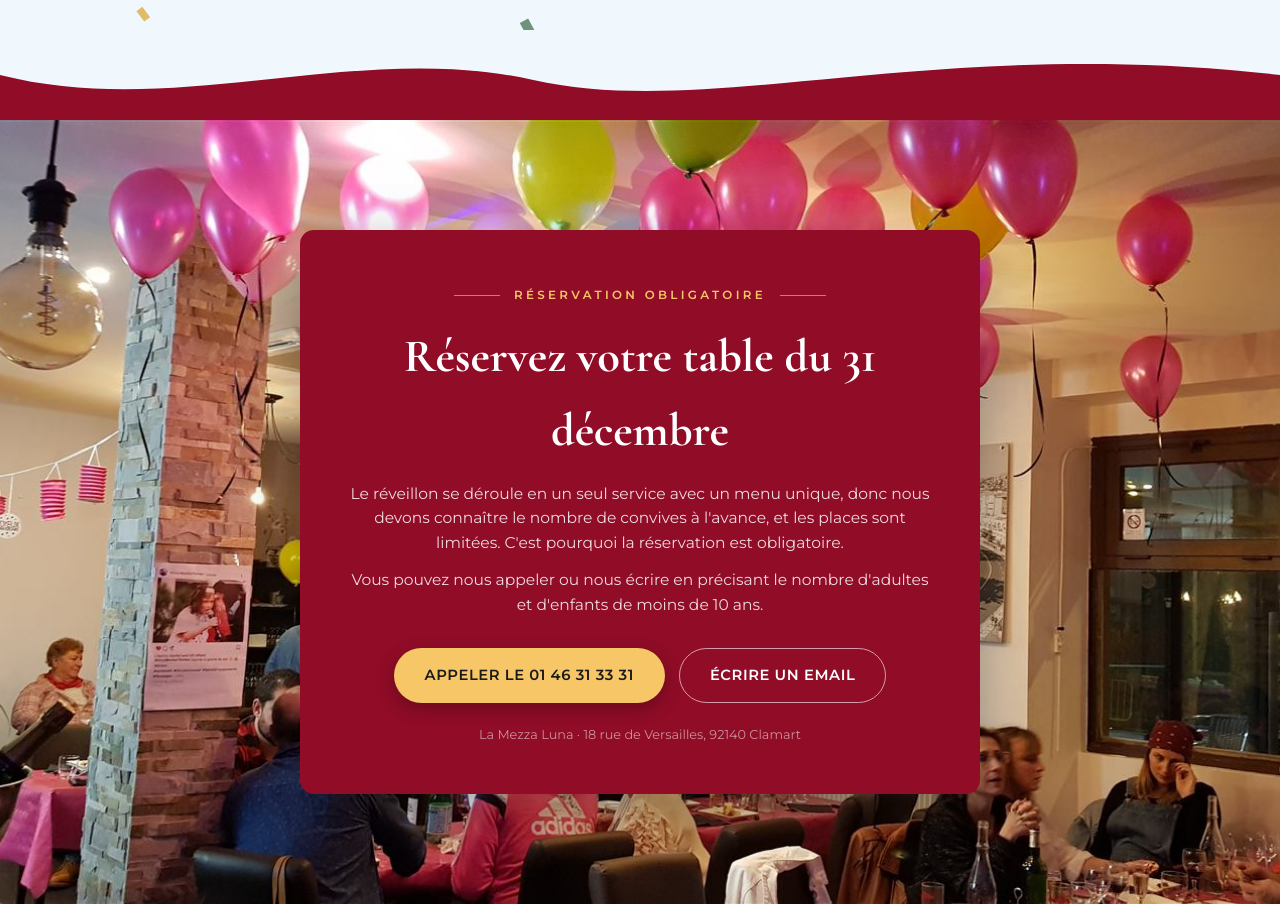
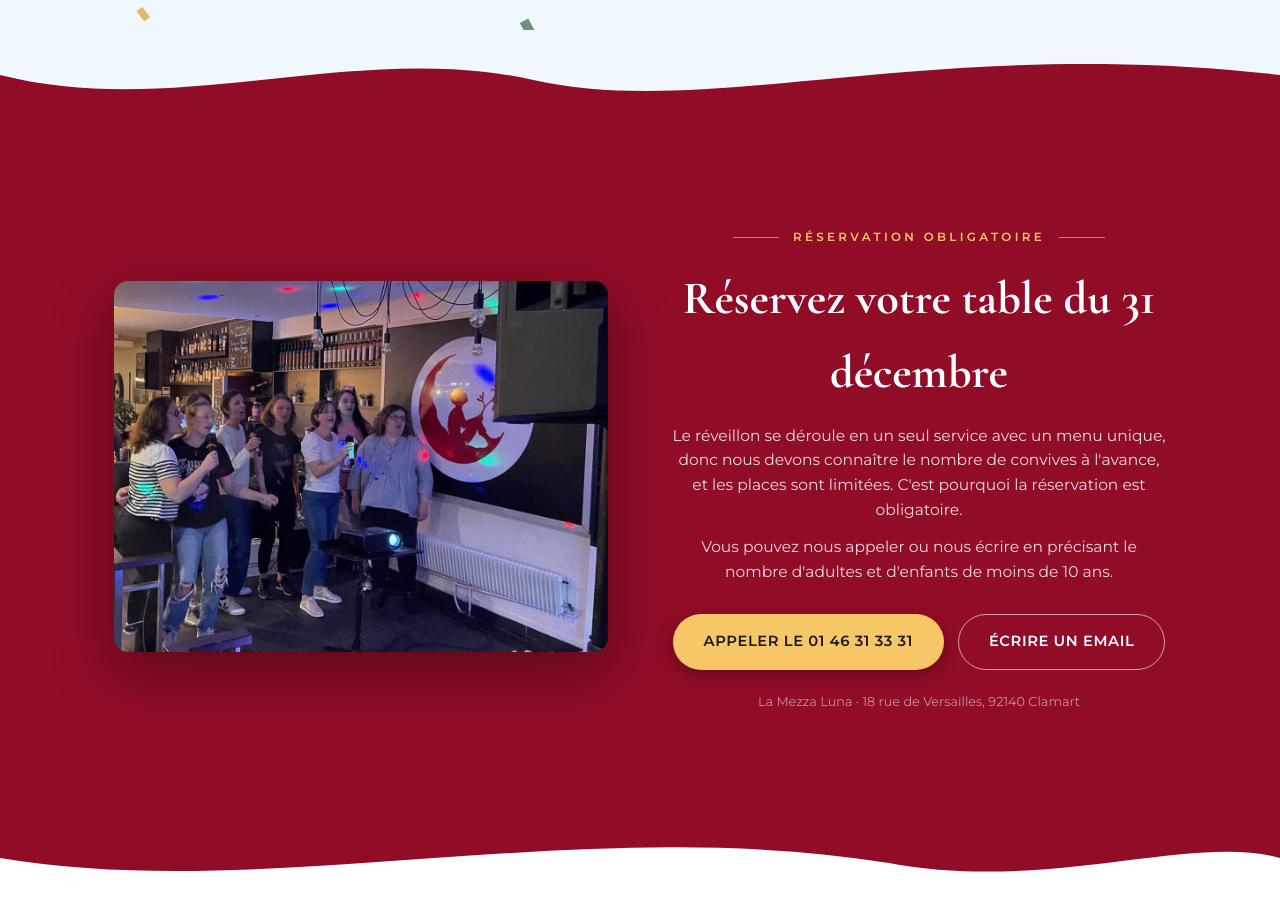
Before and after one commit to sasaubar/mezza-luna-site, a plain HTML site: page reveillon/index.html in a window 1280 px wide. Shown: the part 3740-4644 px from the top of the page. Drawn offline with Linux system fonts and the light colour scheme.

Commit message:
reveillon : photo de karaoke a cote du bloc reservation, fond rouge conserve
Co-Authored-By: Claude Sonnet 5.5 <noreply@anthropic.com>

```diff
--- a/reveillon/index.html
+++ b/reveillon/index.html
@@ -362,9 +362,12 @@
   .timeline li:first-child{ border-top:none; }
   .timeline .h{ font-family:var(--serif); font-weight:700; font-size:1.35rem; color:var(--rouge-vif); min-width:66px; }
   .timeline .t{ font-size:.97rem; color:var(--charbon-doux); }
-  .resa{ position:relative; background:var(--rouge-profond) url("/assets/img/soiree-ambiance.jpg") center/cover no-repeat; color:#fff; padding:clamp(64px,9vw,110px) 0; }
-  .resa .wrap{ position:relative; z-index:1; }
-  .resa-inner{ max-width:680px; margin:0 auto; text-align:center; background:var(--rouge-profond); border-radius:var(--radius); padding:clamp(28px,5vw,48px) clamp(20px,4vw,44px); box-shadow:0 20px 60px rgba(0,0,0,.35); }
+  .resa{ background:var(--rouge-profond); color:#fff; padding:clamp(64px,9vw,100px) 0; }
+  .resa-grid{ display:grid; grid-template-columns:1fr 1fr; gap:clamp(32px,5vw,72px); align-items:center; }
+  .resa-photo{ border-radius:var(--radius); overflow:hidden; aspect-ratio:4/3; box-shadow:0 20px 60px rgba(0,0,0,.35); }
+  .resa-photo img{ width:100%; height:100%; object-fit:cover; }
+  .resa-inner{ text-align:center; }
+  @media (max-width:900px){ .resa-grid{ grid-template-columns:1fr; } .resa-photo{ order:-1; aspect-ratio:16/10; } }
   .resa .eyebrow{ color:var(--or); }
   .resa h2{ font-family:var(--serif); font-weight:700; font-size:clamp(2rem,4.4vw,2.9rem); margin:14px 0 14px; color:#fff; }
   .resa p{ font-size:.97rem; color:rgba(255,255,255,.85); margin-bottom:12px; }
@@ -602,7 +605,10 @@
      RÉSERVATION
      ================================================================ -->
 <section class="resa" id="reservation">
-  <div class="wrap">
+  <div class="wrap resa-grid">
+    <div class="resa-photo">
+      <img loading="lazy" height="840" width="1120" src="/assets/img/reveillon-karaoke-fond.jpg" alt="Des amies chantent au karaoké à La Mezza Luna, Clamart" />
+    </div>
     <div class="resa-inner">
       <span class="eyebrow filet">Réservation obligatoire</span>
       <h2>Réservez votre table du 31 décembre</h2>
```
Also changed, not shown: assets/img/reveillon-karaoke-fond.jpg (added).
